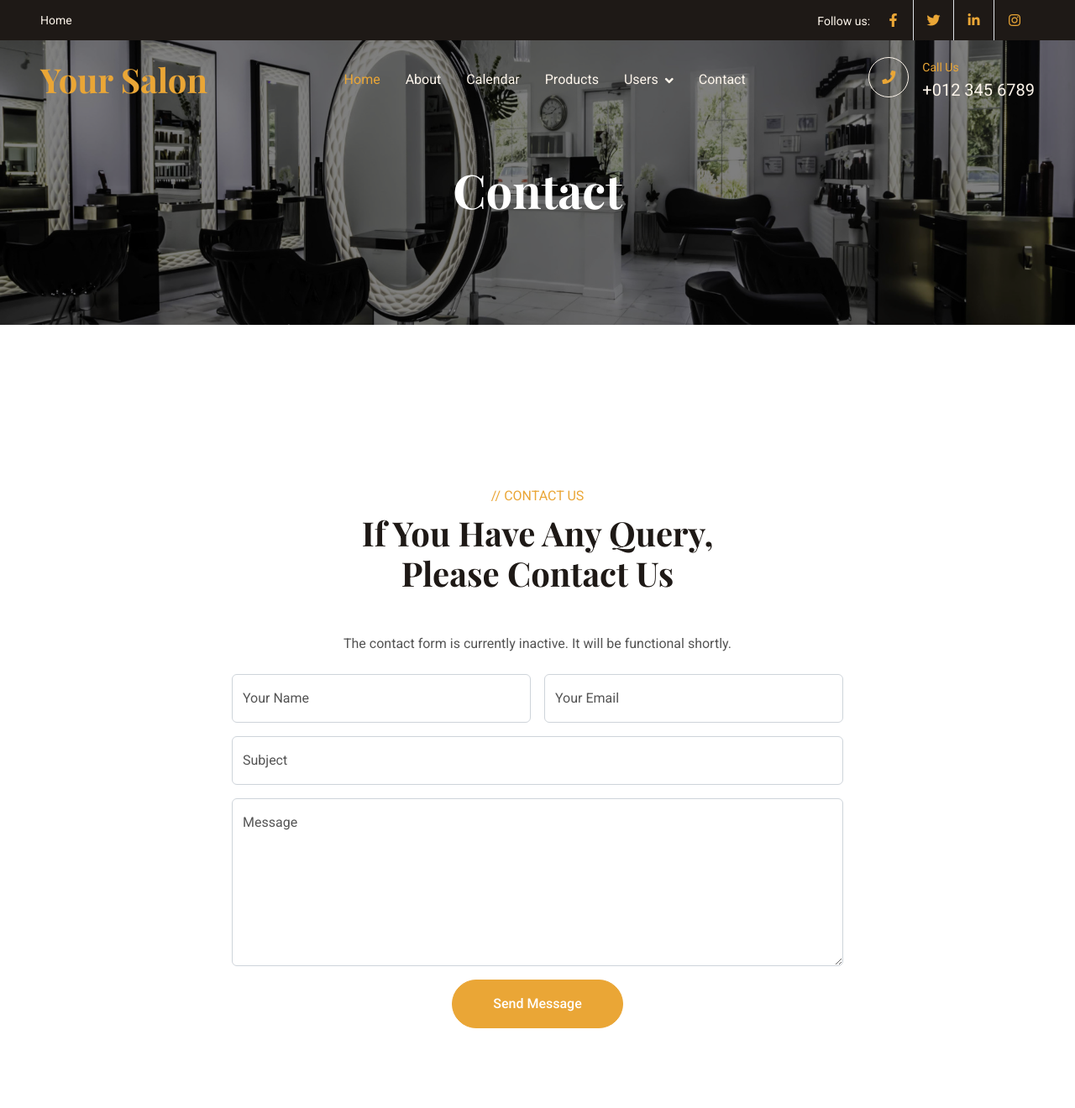
After one commit to smillig/django_salon, a Django app: page /contact/ in a window 1280 px wide. The commit adds this page. Shown: the top 1320 px of the page at 84% size. Run offline with Django 4.2, Linux system fonts and the light colour scheme; some libraries are stand-ins or nearby versions.

Commit message:
added contatct page

```diff
--- a/base/templates/base.html
+++ b/base/templates/base.html
@@ -90,7 +90,7 @@
                         <a href="{#% url '404' %#}" class="dropdown-item">Sign </a>
                     </div>
                 </div>
-                <a href="{#% url 'contact.html' %#}" class="nav-item nav-link">Contact</a>
+                <a href="{% url 'contact' %}" class="nav-item nav-link">Contact</a>
             </div>
             <div class=" d-none d-lg-flex">
                 <div class="flex-shrink-0 btn-lg-square border border-light rounded-circle">
@@ -105,6 +105,15 @@
     </nav>
     <!-- Navbar End -->
 
+    {% block header %}
+    <!-- Page Header Start -->
+    <div class="container-fluid page-header py-6 wow fadeIn" data-wow-delay="0.1s">
+        <div class="container text-center pt-5 pb-3">
+            <h1 class="display-4 text-white animated slideInDown mb-3">{% block page_title %}{% endblock %}</h1>
+        </div>
+    </div>
+    <!-- Page Header End -->
+    {% endblock %}
 
     <!-- Carousel Start -->
     {% block content %}
--- /dev/null
+++ b/base/templates/contact.html
@@ -0,0 +1,60 @@
+{% extends 'base.html' %}
+{% load static %}
+{% block page_title %}Contact{% endblock %}
+{% block content %}
+    <!-- Contact Start -->
+    <div class="container-xxl py-6">
+        <div class="container">
+            <div class="text-center mx-auto mb-5 wow fadeInUp" data-wow-delay="0.1s" style="max-width: 500px;">
+                <p class="text-primary text-uppercase mb-2">// Contact Us</p>
+                <h1 class="display-6 mb-4">If You Have Any Query, Please Contact Us</h1>
+            </div>
+            <div class="row g-0 justify-content-center">
+                <div class="col-lg-8 wow fadeInUp" data-wow-delay="0.1s">
+                    <p class="text-center mb-4">The contact form is currently inactive. It will be functional shortly.</p>
+                    <form>
+                        <div class="row g-3">
+                            <div class="col-md-6">
+                                <div class="form-floating">
+                                    <input type="text" class="form-control" id="name" placeholder="Your Name">
+                                    <label for="name">Your Name</label>
+                                </div>
+                            </div>
+                            <div class="col-md-6">
+                                <div class="form-floating">
+                                    <input type="email" class="form-control" id="email" placeholder="Your Email">
+                                    <label for="email">Your Email</label>
+                                </div>
+                            </div>
+                            <div class="col-12">
+                                <div class="form-floating">
+                                    <input type="text" class="form-control" id="subject" placeholder="Subject">
+                                    <label for="subject">Subject</label>
+                                </div>
+                            </div>
+                            <div class="col-12">
+                                <div class="form-floating">
+                                    <textarea class="form-control" placeholder="Leave a message here" id="message" style="height: 200px"></textarea>
+                                    <label for="message">Message</label>
+                                </div>
+                            </div>
+                            <div class="col-12 text-center">
+                                <button class="btn btn-primary rounded-pill py-3 px-5" type="submit">Send Message</button>
+                            </div>
+                        </div>
+                    </form>
+                </div>
+            </div>
+        </div>
+    </div>
+    <!-- Contact End -->
+
+
+    <!-- Google Map Start -->
+    <div class="container-xxl py-6 px-0 wow fadeInUp" data-wow-delay="0.1s">
+        <iframe class="w-100 mb-n2" style="height: 450px;"
+            src="https://www.google.com/maps/embed?pb=!1m18!1m12!1m3!1d3001156.4288297426!2d-78.01371936852176!3d42.72876761954724!2m3!1f0!2f0!3f0!3m2!1i1024!2i768!4f13.1!3m3!1m2!1s0x4ccc4bf0f123a5a9%3A0xddcfc6c1de189567!2sNew%20York%2C%20USA!5e0!3m2!1sen!2sbd!4v1603794290143!5m2!1sen!2sbd"
+            frameborder="0" allowfullscreen="" aria-hidden="false" tabindex="0"></iframe>
+    </div>
+    <!-- Google Map End -->
+{% endblock %}
--- a/base/templates/home.html
+++ b/base/templates/home.html
@@ -1,5 +1,7 @@
 {% extends 'base.html' %}
 {% load static %}
+{% block header %}
+{% endblock %}
 {% block content %}
     <div class="container-fluid p-0 pb-5 wow fadeIn" data-wow-delay="0.1s">
         <div class="owl-carousel header-carousel position-relative">
--- a/base/views.py
+++ b/base/views.py
@@ -10,3 +10,6 @@ def about(request):
 
 def products(request):
     return render(request, 'products.html')
+
+def contact(request):
+    return render(request, 'contact.html')
--- a/django_salon/urls.py
+++ b/django_salon/urls.py
@@ -24,6 +24,7 @@ urlpatterns = [
     path('', base_views.home, name='home'),
     path('about/', base_views.about, name='about'),
     path('products/', base_views.products, name='products'),
+    path('contact/', base_views.contact, name='contact'),
     path('all_events/', calendar_views.all_events, name='all_events'),
     path('calendar/', calendar_views.view_calendar, name='calendar')
 ]
```
Also changed, not shown: base/templates/about.html (+1 -16 lines), base/templates/products.html (+1 -16 lines), base/tests.py (+8 -0 lines), calendar_app/templates/calendar.html (+2 -17 lines).
